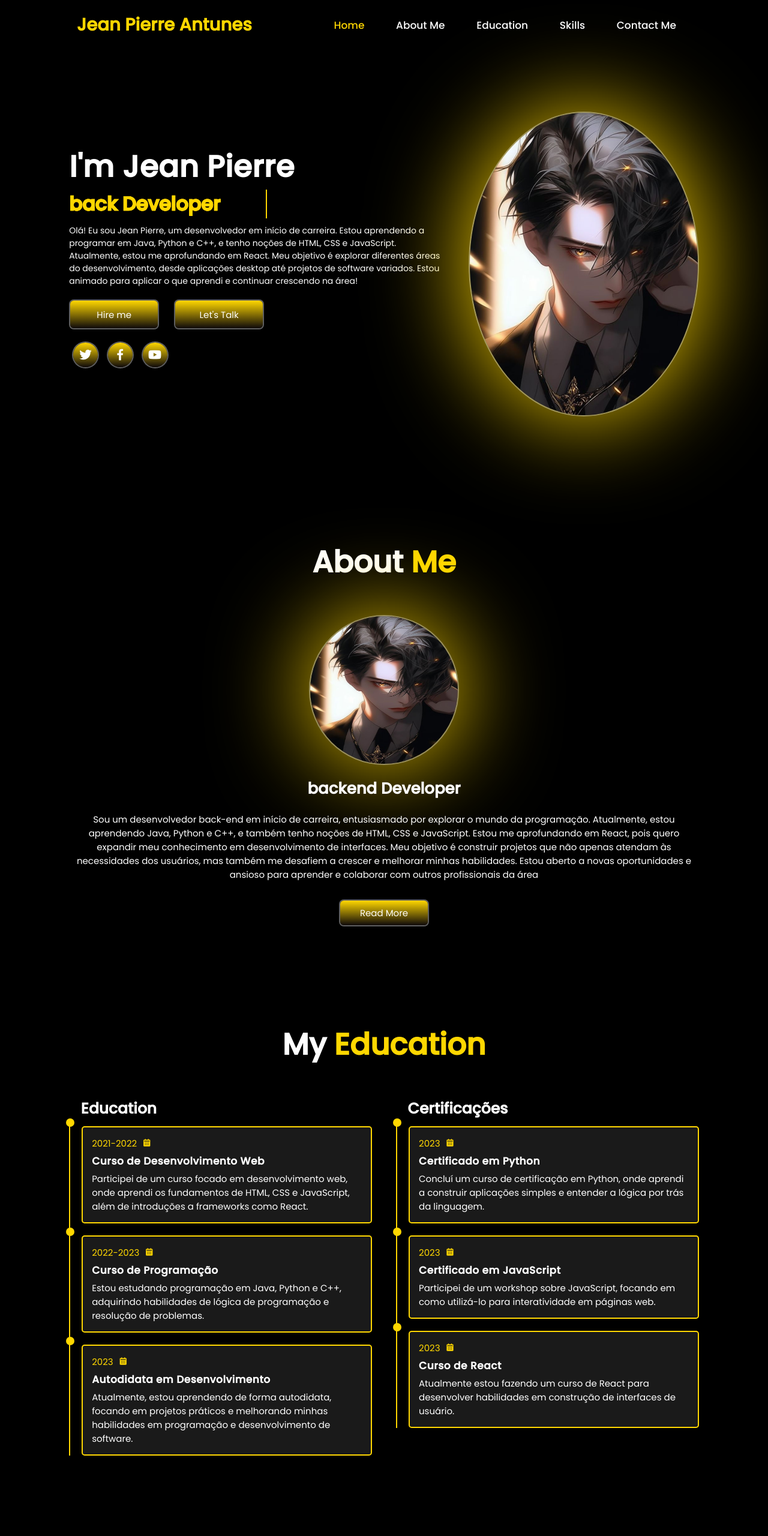
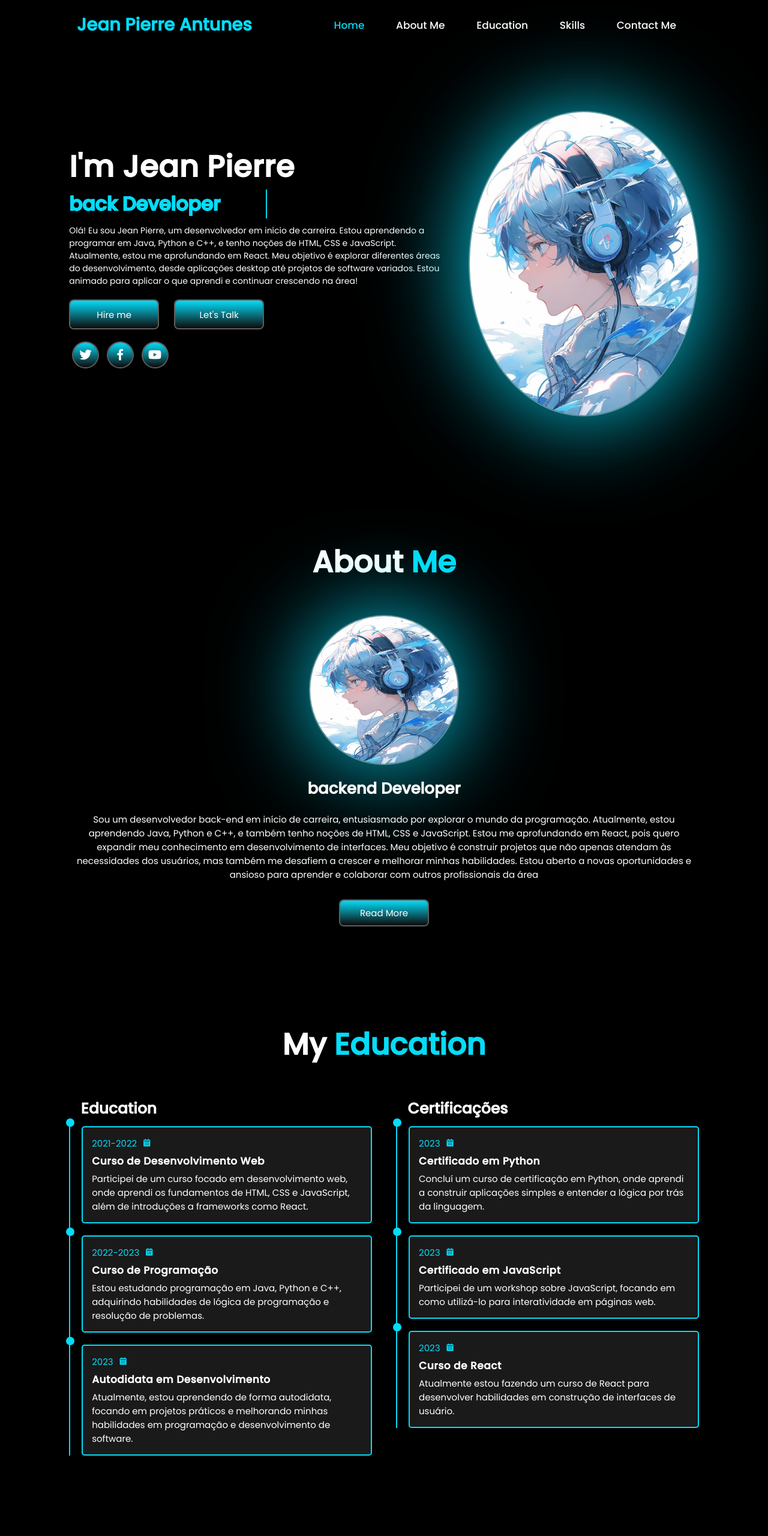
Before and after one commit to JeanPierrePro/Portfolio., a plain HTML site: page index.html in a window 1280 px wide. Shown: the top 2560 px of the page at 60% size. Drawn offline with nearby package versions, Linux system fonts and the light colour scheme.

Commit message:
modificao no styles coress e foto

```diff
--- a/index.html
+++ b/index.html
@@ -40,12 +40,12 @@
         <i class='bx bxl-youtube' style="--vlr:9"></i>
             </div>
         </div>
-        <img src="faa48996835634b48d2b056e87631eb3.jpg" alt="">
+        <img src="perfil.jpg" alt="">
     </section>
 
     <section class="about" id="about">
         <h2 class="title">About <span>Me</span></h2>
-        <img src="faa48996835634b48d2b056e87631eb3.jpg" alt="" class="aboutImg">
+        <img src="perfil.jpg" alt="" class="aboutImg">
         <div class="text-content2">
             <h2>backend Developer</h2>
     <p>Sou um desenvolvedor back-end em início de carreira, entusiasmado por explorar o mundo da programação. Atualmente, estou aprendendo Java, Python e C++, e também tenho noções de HTML, CSS e JavaScript. Estou me aprofundando em React, pois quero expandir meu conhecimento em desenvolvimento de interfaces. Meu objetivo é construir projetos que não apenas atendam às necessidades dos usuários, mas também me desafiem a crescer e melhorar minhas habilidades. Estou aberto a novas oportunidades e ansioso para aprender e colaborar com outros profissionais da área</p>
--- a/styles.css
+++ b/styles.css
@@ -36,7 +36,7 @@ html{
     font-size: 2.9rem;
     font-weight: 600;
     text-decoration: none;
-    color: #FFD700;
+    color: #04dcf8;
     transform: translateX(-100%);
     opacity: 0;
     animation: RightSlide 1s ease forwards;
@@ -81,7 +81,7 @@ html{
     }
 }
 .navbar a:hover,.navbar a.active{
-    color: #FFD700;
+    color: #04dcf8;
 }
 section{
     padding: 10rem 9% 2rem;
@@ -117,8 +117,8 @@ section{
     font-size: 3.2rem;
     font-weight: 700;
     color: transparent;
-    -webkit-text-stroke: .7px #FFD700;
-    background: linear-gradient(#FFD700,#FFD700);
+    -webkit-text-stroke: .7px #04dcf8;
+    background: linear-gradient(#04dcf8,#04dcf8);
     background-repeat: no-repeat;
     -webkit-background-clip: text;
     background-position: -33rem 0;
@@ -143,7 +143,7 @@ section{
     top: 0;
     height: 100%;
     width: 0;
-    border-right: 2px solid #FFD700;
+    border-right: 2px solid #04dcf8;
     transform: translateY(-100px);
     opacity: 0;
     animation: CursorSlide 6s linear infinite,
@@ -236,7 +236,7 @@ section{
     height: 300%;
     width: 100%;
     background: linear-gradient(
-        #0f0a0a,#FFD700,#0f0a0a,#FFD700
+        #0f0a0a,#04dcf8,#0f0a0a,#04dcf8
     );
     z-index: -1;
     transition: .5s ease;
@@ -283,7 +283,7 @@ section{
     height: 300%;
     width: 100%;
     background: linear-gradient(
-        #0f0a0a,#FFD700,#0f0a0a,#FFD700
+        #0f0a0a,#04dcf8,#0f0a0a,#04dcf8
     );
     z-index: -1;
     transition: .5s ease;
@@ -298,7 +298,7 @@ i:hover::after{
     background: rgba(255,255,255,.1);
     border: .2rem solid rgba(255,255,255,.3);
     border-radius: 60%;
-    filter: drop-shadow(0 0 8rem #FFD700);
+    filter: drop-shadow(0 0 8rem #04dcf8);
     animation: Scale 1s ease forwards;
     scale: 0;
     animation-delay: 2s;
@@ -342,7 +342,7 @@ section.start-animation .title{
     }
 }
 .title span{
-    color: #FFD700;
+    color: #04dcf8;
 }
 .about img{
     height: 25rem;
@@ -350,7 +350,7 @@ section.start-animation .title{
     background: rgba(255,255,255,.1);
     border: .2rem solid rgba(255,255,255,.3);
     border-radius: 50%;
-    filter: drop-shadow(0 0 8rem #FFD700);
+    filter: drop-shadow(0 0 8rem #04dcf8);
     scale: 0;
 }
 section.start-animation .aboutImg{
@@ -461,14 +461,14 @@ section.start-animation .column h2{
 }
 
 .box{
-    border-left: .2rem solid #FFD700;
+    border-left: .2rem solid #04dcf8;
 }
 .education-content {
     padding-left: 1.9rem;
 }
 .education-content .content{
     padding: 1.5rem;
-    border: .2rem solid #FFD700;
+    border: .2rem solid #04dcf8;
     background: rgba(255,255,255,.1);
     border-radius: .5rem;
     margin-bottom: 2rem;
@@ -482,14 +482,14 @@ section.start-animation .column h2{
     height: 1.4rem;
     width: 1.4rem;
     border-radius: 50%;
-    background: #FFD700;
+    background: #04dcf8;
 }
 .content .year{
     font-size: 1.5rem;
-    color: #FFD700;
+    color: #04dcf8;
 }
 .content .year i{
-    color: #FFD700;
+    color: #04dcf8;
     font-size: 1.5rem;
     margin-left: .5rem;
 }
@@ -567,7 +567,7 @@ section.start-animation .skill-box2{
 .bar{
     position: absolute;
     height: 100%;
-    background: #FFD700;
+    background: #04dcf8;
 }
 .bar-1{
     width: 90%;
@@ -613,7 +613,7 @@ section.start-animation input:nth-child(2){
     border: .2rem solid rgba(255,255,255,.3);
     outline: none;
     backdrop-filter: blur(10px);
-    filter: drop-shadow(0 0 100px #FFD700);
+    filter: drop-shadow(0 0 100px #04dcf8);
     border-radius: .8rem;
     gap: 2.5rem;
     margin: .7rem 0;
@@ -634,11 +634,11 @@ input::placeholder{
 }
 input:focus,
 input:valid{
-    border: .2rem solid #FFD700;
+    border: .2rem solid #04dcf8;
 }
 textarea:focus,
 textarea:valid{
-    border: .2rem solid #FFD700;
+    border: .2rem solid #04dcf8;
 }
 textarea{
     resize: none;
@@ -654,9 +654,9 @@ section.start-animation .btn{
     animation-delay: 1.4s;
 }
 .contact .btn:hover{
-    background: #FFD700;
-    box-shadow: 0 0 .3rem #FFD700,
-    0 0 .7rem #FFD700;
+    background: #04dcf8;
+    box-shadow: 0 0 .3rem #04dcf8,
+    0 0 .7rem #04dcf8;
 }
 /* footer */
 
@@ -676,7 +676,7 @@ footer i{
     justify-content: center;
     align-items: center;
     padding: .8rem;
-    background: #FFD700;
+    background: #04dcf8;
     color: #0f0a0a;
     border-radius: 50%;
     font-size: 2.4rem;
```
Also changed, not shown: faa48996835634b48d2b056e87631eb3.jpg (deleted), perfil.jpg (added).
